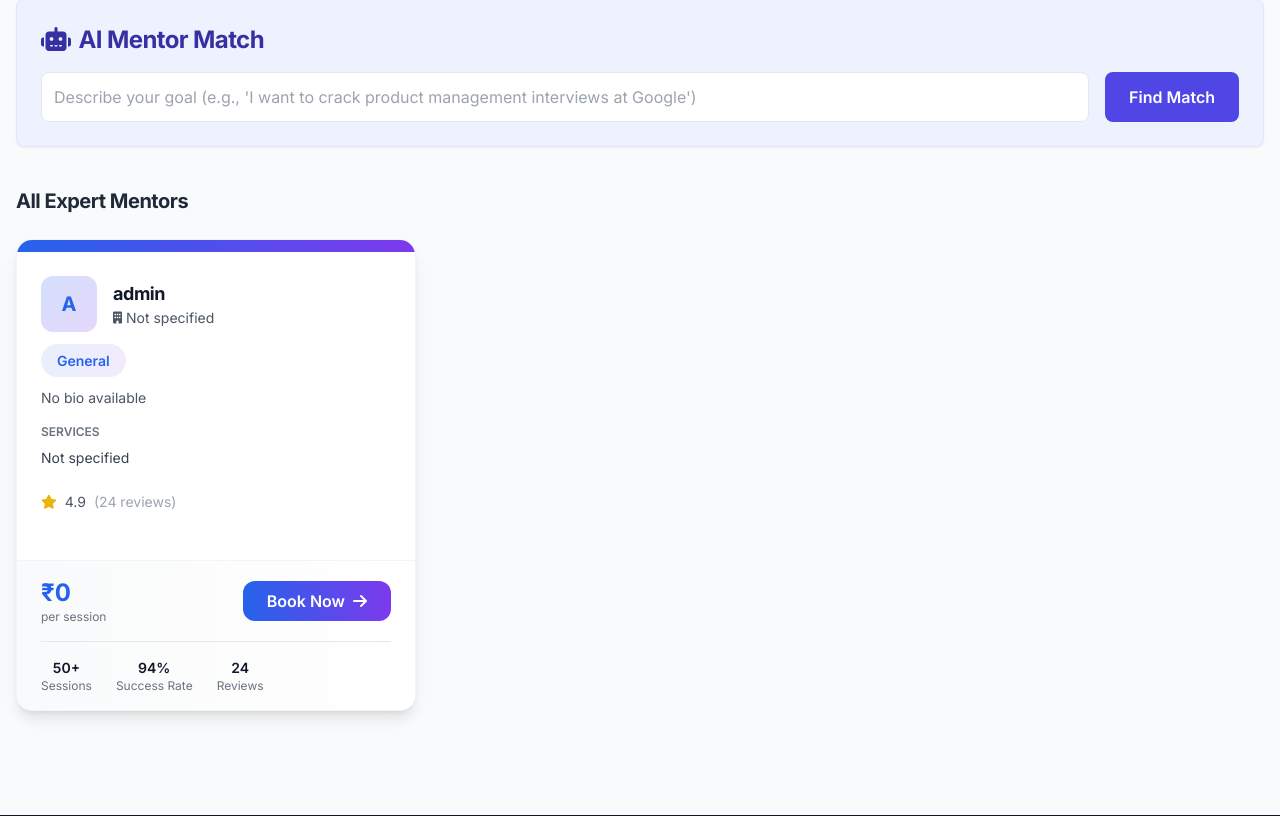
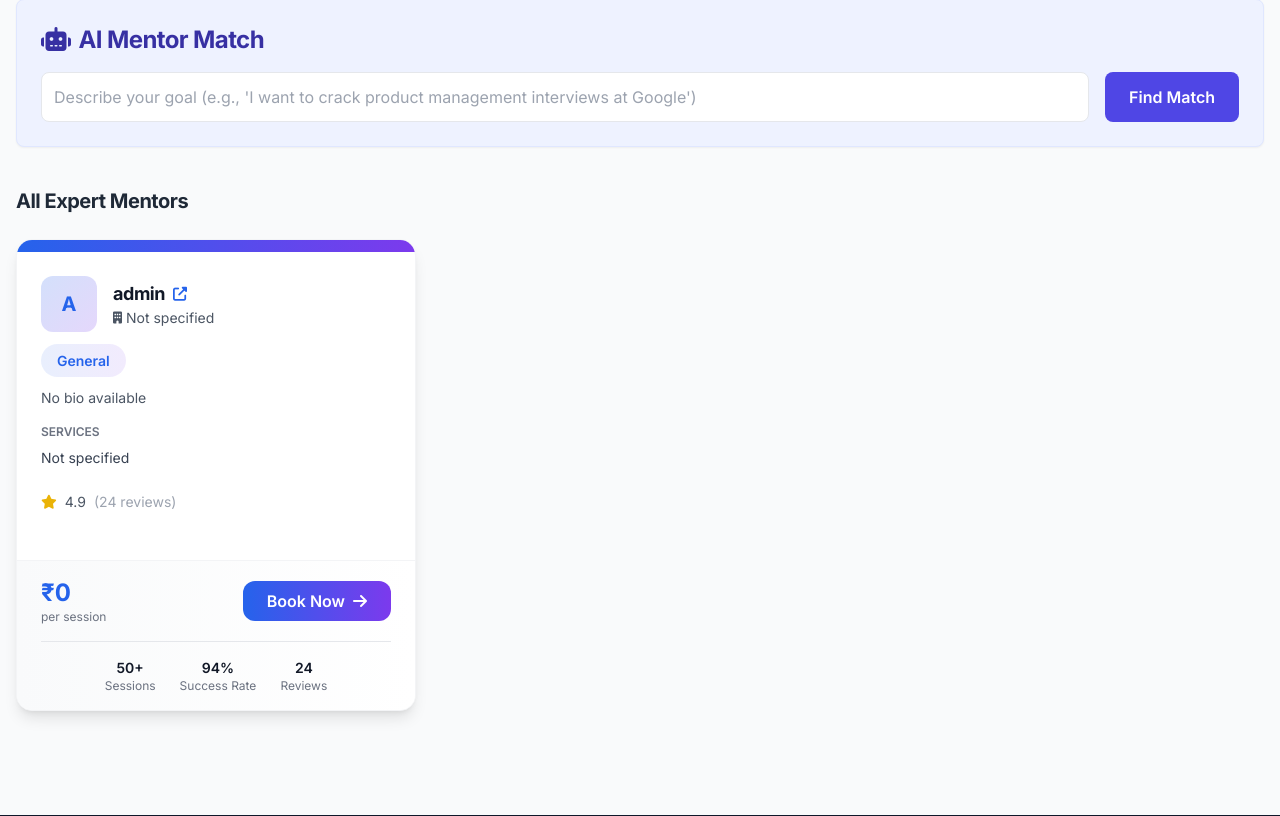
Before and after one commit to mohitrahangdaleai-dotcom/Clearq.in, a Flask app: template templates/mentors.html in a window 1280 px wide. Shown: the part 106-922 px from the top of the page. Run offline with Flask 3, Linux system fonts and the light colour scheme; the template is opened without the code that fills it: values that come from a table or form of the project are taken from there, others are empty; some libraries are stand-ins or nearby versions.

Commit message:
Update mentor_card.html

```diff
--- a/templates/mentor_card.html
+++ b/templates/mentor_card.html
@@ -10,7 +10,16 @@
                     <span class="text-xl font-bold text-primary">{{ mentor.username[0]|upper }}</span>
                 </div>
                 <div>
+                    <div class="flex items-center gap-2">
                         <h4 class="text-lg font-bold text-gray-900">{{ mentor.full_name or mentor.username }}</h4>
+                        <!-- Profile Link Icon -->
+                        <a href="{{ url_for('mentor_public_profile', id=mentor.id) }}"
+                           target="_blank"
+                           class="text-blue-600 hover:text-blue-800 text-sm"
+                           title="View Public Profile">
+                            <i class="fas fa-external-link-alt"></i>
+                        </a>
+                    </div>
                     <p class="text-sm text-gray-600 flex items-center gap-1">
                         <i class="fas fa-building text-xs"></i>
                         {{ mentor.company or 'Not specified' }}
@@ -95,9 +104,8 @@
             </a>
         </div>
 
-        <!-- Quick Stats and Profile Link -->
-        <div class="flex items-center justify-between mt-4 pt-4 border-t border-gray-200">
-            <div class="flex items-center gap-6">
+        <!-- Quick Stats -->
+        <div class="flex items-center justify-center gap-6 mt-4 pt-4 border-t border-gray-200">
             <div class="text-center">
                 <p class="text-sm font-semibold text-gray-900">50+</p>
                 <p class="text-xs text-gray-500">Sessions</p>
@@ -111,13 +119,5 @@
                 <p class="text-xs text-gray-500">Reviews</p>
             </div>
         </div>
-
-            {% if mentor.profile_slug %}
-            <a href="{{ url_for('mentor_public_profile', profile_slug=mentor.profile_slug) }}"
-               class="px-3 py-1 border border-primary text-primary text-xs rounded-lg hover:bg-primary hover:text-white transition-colors flex items-center gap-1">
-                <i class="fas fa-link text-xs"></i> Profile
-            </a>
-            {% endif %}
     </div>
 </div>
-</div>
```
Lines whose indentation alone changed are shown as unchanged.
